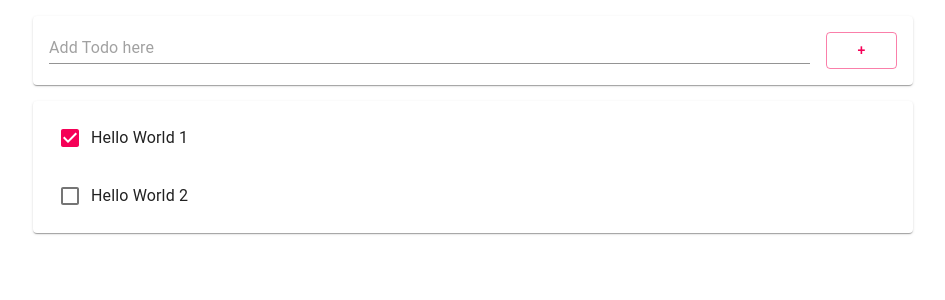
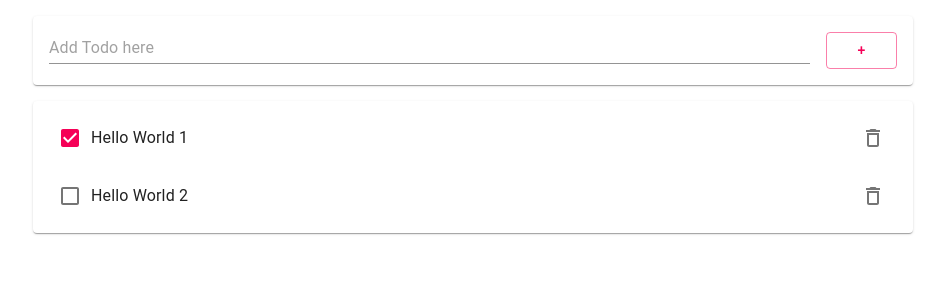
Before and after one commit to leeyou34/Webdevelopclass101frontend, a React (Create React App) app: page / in a window 1280 px wide. Shown: the top 300 px of the page, without its empty margins (167-1112 px from the left). Built offline with nearby package versions, Linux system fonts and the light colour scheme.

Commit message:
Todo delete function was added. (DeleteOutLined)

```diff
--- a/src/Todo.js
+++ b/src/Todo.js
@@ -2,8 +2,26 @@
 //Todo 리스트를 위해 첫번째로 Todo Component를 만든다. 이 컴포넌트는 checkbox와 label을 렌더링 하는 컴포넌트다.
 
 import React from 'react';
-//실습코드 3-13. material ui를 이용한 Todo Component 디자인.
-import { ListItem, ListItemText, InputBase, Checkbox } from "@material-ui/core";
+// //실습코드 3-13. material ui를 이용한 Todo Component 디자인.
+// import { ListItem, ListItemText, InputBase, Checkbox } from "@material-ui/core";
+
+  /*
+  *=================================================
+  * 실습코드 3-23. Todo.js에서 material-ui 컴포넌트 import
+  */
+import {
+    ListItem,
+    ListItemText,
+    InputBase,
+    Checkbox,
+    ListItemSecondaryAction,
+    IconButton
+    } from "@material-ui/core";
+import DeleteOutlined from "@material-ui/icons/DeleteOutlined";
+
+  /*
+  *==================================================
+  */
 
 class Todo extends React.Component {
     constructor(props) {
@@ -15,18 +33,23 @@
         const item = this.state.item;
         return (
             <ListItem>
-                <Checkbox checked={item.done} />
+                <Checkbox checked={item.done} /* 실습코드 3-23. disableRipple 추가됨*/ disableRipple/>
                 <ListItemText>
                     <InputBase
                         inputProps={{ "aria-label": "naked"}}
                         type="text"
-                        id={item.id}
-                        name={item.id}
+                        id={item.id}  //각 리스트를 구분하려고 id를 연결
+                        name={item.id} // 각 리스트를 구분하려고 id를 연결
                         value={item.title}
                         multiline={true}
                         fullWidth={true}
                     />
                 </ListItemText>
+                <ListItemSecondaryAction /*실습코드 3-23. DeleteOutlined 추가됨 */>
+                    <IconButton aria-label="Delete Todo">
+                        <DeleteOutlined />
+                    </IconButton>
+                </ListItemSecondaryAction>
             </ListItem>
         );
     }
```
